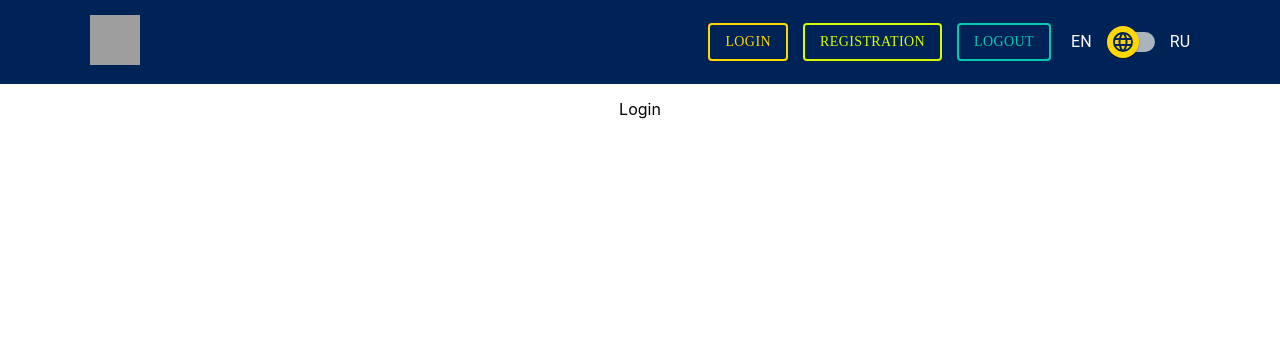
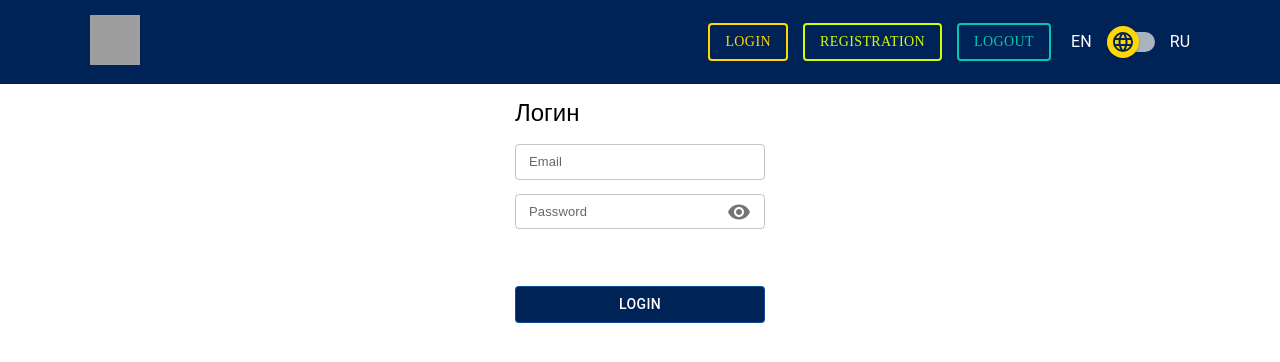
Before and after one commit to VeronikaMishkovec/interview_frontend_next, a Next.js app: page /login in a window 1280 px wide. Shown: the top 362 px of the page. Built offline with nearby package versions, Linux system fonts and the light colour scheme; grey boxes are pictures that could not be loaded.

Commit message:
feat: login form

```diff
--- a/pages/login.tsx
+++ b/pages/login.tsx
@@ -1,9 +1,40 @@
 import Layout from "../components/Layout";
+import style from "../styles/registration.module.scss";
+import ru from "../translation/ru.json";
+import IInput from "../components/IInput";
+import {useState} from "react";
+import VisibilityOffIcon from "@mui/icons-material/VisibilityOff";
+import VisibilityIcon from "@mui/icons-material/Visibility";
+import IButton from "../components/IButton";
 
 const Login = () => {
+  const [email, setEmail] = useState('')
+  const [password, setPassword] = useState('')
+  const [showPassword, setShowPassword] = useState(false)
+
   return (
     <Layout>
-      Login
+      <div className={style.container}>
+        <div className={style.header}>{ru.Login}</div>
+        <IInput
+          label={'Email'}
+          style={style.input}
+          value={email}
+          onChange={(e) => setEmail(e.target.value)}
+          isError={false}
+          isSuccess={false}
+        />
+        <IInput
+          style={style.input}
+          label={'Password'}
+          type={showPassword ? 'text' : 'password'}
+          value={password}
+          onChange={(e) => setPassword(e.target.value)}
+          endIcon={showPassword ? <VisibilityOffIcon /> : <VisibilityIcon />}
+          onClickEndIcon={() => setShowPassword(!showPassword)}
+        />
+        <IButton title={'Login'} onClick={() => {}} className={style.registrationButton}/>
+      </div>
     </Layout>
   )
 }
--- a/translation/en.json
+++ b/translation/en.json
@@ -1,3 +1,4 @@
 {
-  "Registration": "Registration"
+  "Registration": "Registration",
+  "Login": "Login"
 }
--- a/translation/ru.json
+++ b/translation/ru.json
@@ -1,3 +1,4 @@
 {
-  "Registration": "Регистрация"
+  "Registration": "Регистрация",
+  "Login": "Логин"
 }
```
